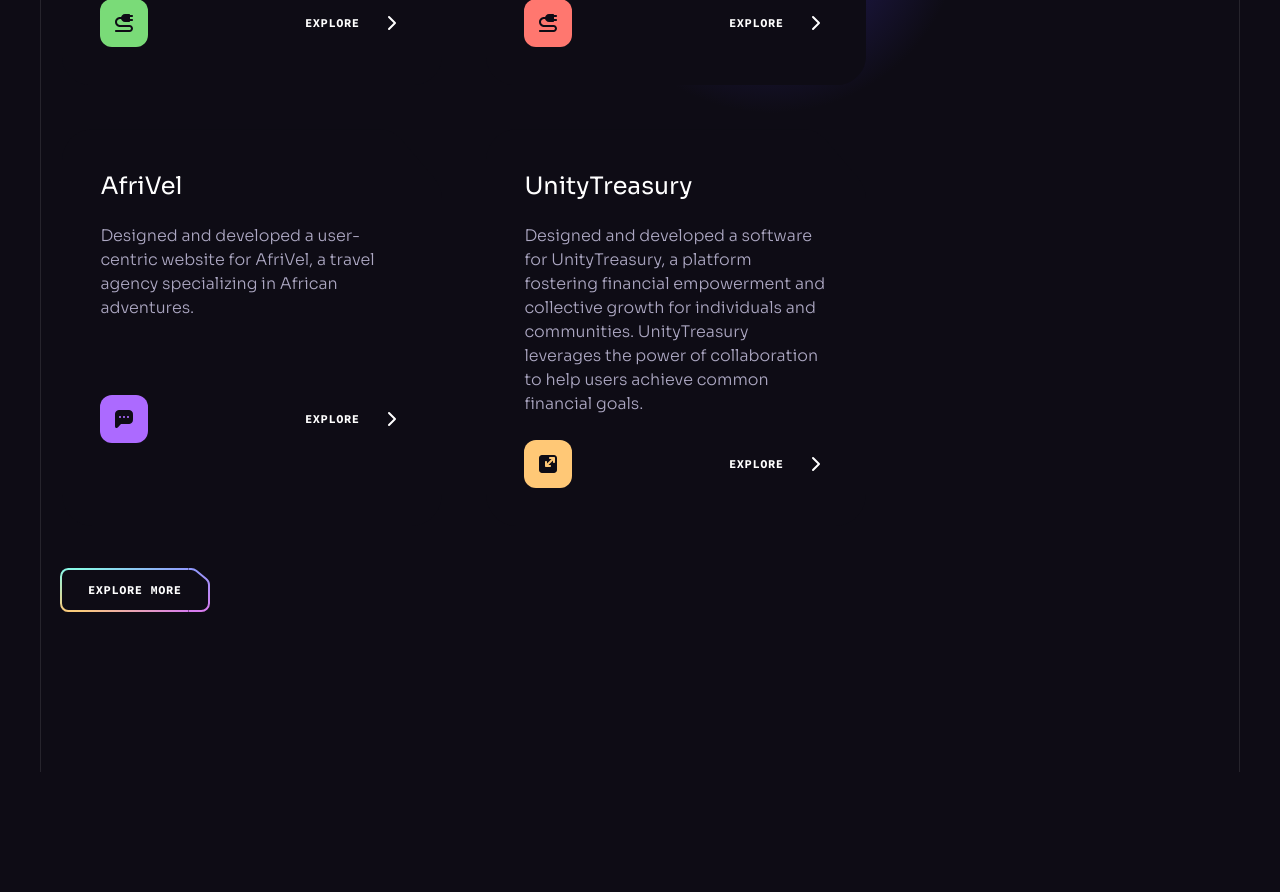
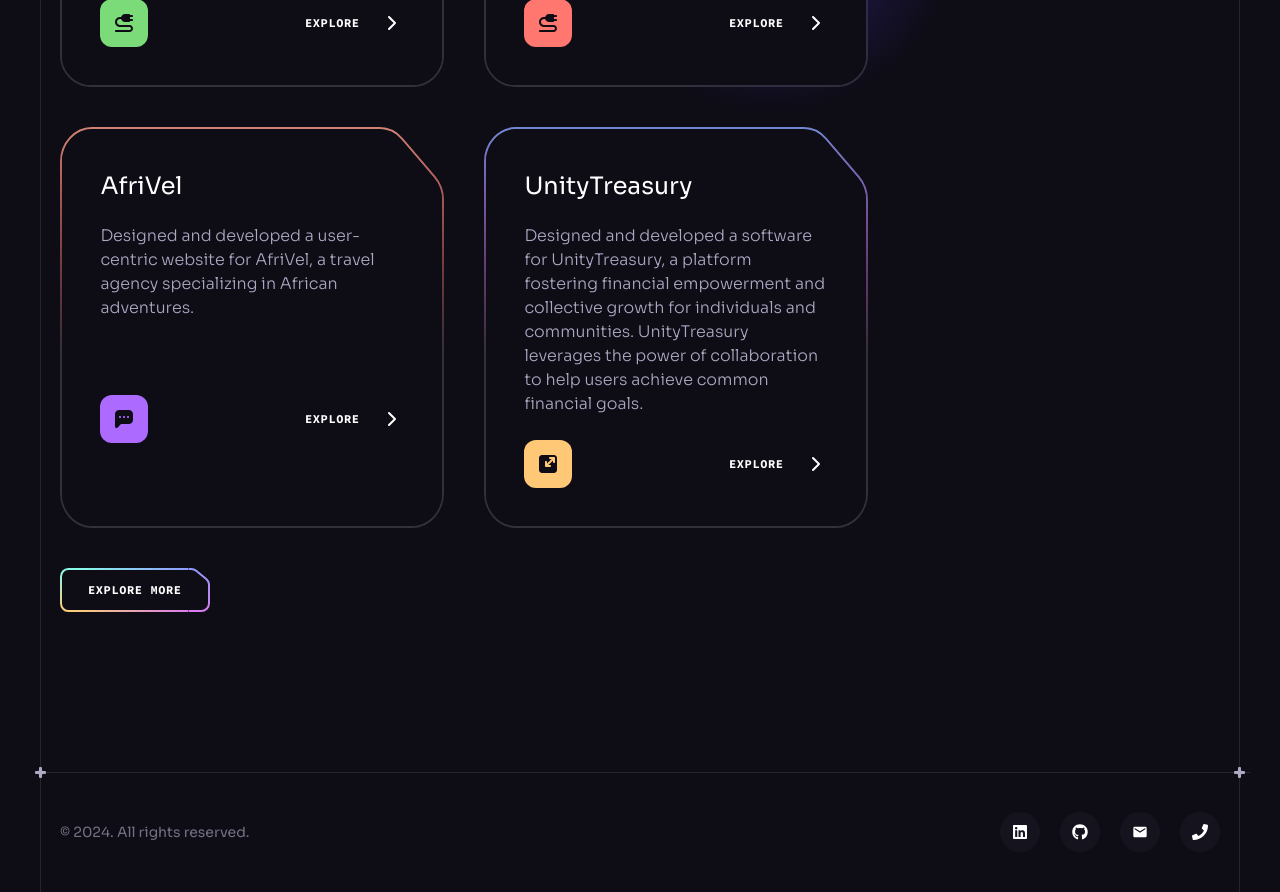
Before and after one commit to sphamandla-s/siphamandla-mdletshe, a React (Vite) app: page / in a window 1280 px wide. Shown: the part 4120-5012 px from the top of the page. Before the commit the page ends 4892 px from the top, so only its background shows below. Built offline with nearby package versions, Linux system fonts and the light colour scheme.

Commit message:
added the footer

```diff
--- a/src/App.jsx
+++ b/src/App.jsx
@@ -1,5 +1,6 @@
 import ButtonGradient from './assets/svg/ButtonGradient'
 import Button from './components/Button'
+import Footer from './components/Footer'
 import Header from './components/Header'
 import Hero from './components/Hero'
 import { Projects } from './components/Projects'
@@ -16,6 +17,7 @@ function App() {
         <Hero />
         <Skills />
         <Projects />
+        <Footer />
       </div>
       <ButtonGradient />
     </>
--- /dev/null
+++ b/src/components/Footer.jsx
@@ -0,0 +1,48 @@
+import React from "react";
+import Section from "./Section";
+import { FaLinkedin, FaGithub, FaPhone } from "react-icons/fa";
+import { MdEmail } from "react-icons/md";
+const Footer = () => {
+    return (
+        <Section crosses className="!px-0 !py-10">
+            <div className="container flex sm:justify-between justify-center items-center gap-10 max-sm:flex-col">
+                <p className="caption text-n-4 lg:block">
+                    © {new Date().getFullYear()}. All rights reserved.
+                </p>
+
+                <ul className="flex gap-5 flex-wrap">
+                    <a
+                        href='https://www.linkedin.com/in/siphamandla-mdletshe-644a7323b'
+                        target="_blank"
+                        className="flex items-center justify-center w-10 h-10 bg-n-7 rounded-full transition-colors hover:bg-n-6"
+                    >
+                        <FaLinkedin width={16} height={16} />
+                    </a>
+                    <a
+                        href='https://github.com/sphamandla-s'
+                        target="_blank"
+                        className="flex items-center justify-center w-10 h-10 bg-n-7 rounded-full transition-colors hover:bg-n-6"
+                    >
+                        <FaGithub width={16} height={16} />
+                    </a>
+                    <a
+                        href='mailto:mdletshespha38@gmail.com'
+                        target="_blank"
+                        className="flex items-center justify-center w-10 h-10 bg-n-7 rounded-full transition-colors hover:bg-n-6"
+                    >
+                        <MdEmail width={16} height={16} />
+                    </a>
+                    <a
+                        href='tel:+27761911814'
+                        target="_blank"
+                        className="flex items-center justify-center w-10 h-10 bg-n-7 rounded-full transition-colors hover:bg-n-6"
+                    >
+                        <FaPhone width={16} height={16} />
+                    </a>
+                </ul>
+            </div>
+        </Section>
+    );
+};
+
+export default Footer;
--- a/src/components/Hero.jsx
+++ b/src/components/Hero.jsx
@@ -80,13 +80,13 @@ function Hero() {
                                             </li>
                                         ))} */}
                                         <li className="p-5" >
-                                            <a href='https://www.linkedin.com/in/siphamandla-mdletshe-644a7323b/'> <FaLinkedin width={24} height={25} /></a>
+                                            <a href='https://www.linkedin.com/in/siphamandla-mdletshe-644a7323b/' target="_blank"> <FaLinkedin width={24} height={25} /></a>
                                         </li>
                                         <li className="p-5" >
-                                            <a href='https://github.com/sphamandla-s'> <FaGithub width={24} height={25} /></a>
+                                            <a href='https://github.com/sphamandla-s' target="_blank"> <FaGithub width={24} height={25} /></a>
                                         </li>
                                         <li className="p-5" >
-                                            <a href='mailto:mdletshespha38@gmail.com'> <MdEmail width={24} height={25} /></a>
+                                            <a href='mailto:mdletshespha38@gmail.com' target="_blank"> <MdEmail width={24} height={25} /></a>
                                         </li>
                                         <li className="p-5" >
                                             <a href=''> <FaPhone width={24} height={25} /></a>
--- a/src/components/Projects.jsx
+++ b/src/components/Projects.jsx
@@ -21,7 +21,9 @@ export const Projects = () => {
                     {projects.map((item) => (
                         <div
                             className="block relative p-0.5 bg-no-repeat bg-[length:100%_100%] md:max-w-[24rem]"
-
+                            style={{
+                                backgroundImage: `url(${item.backgroundUrl})`,
+                            }}
                             key={item.id}
                         >
                             <div className="relative z-2 flex flex-col min-h-[22rem] p-[2.4rem] pointer-events-none">
```
